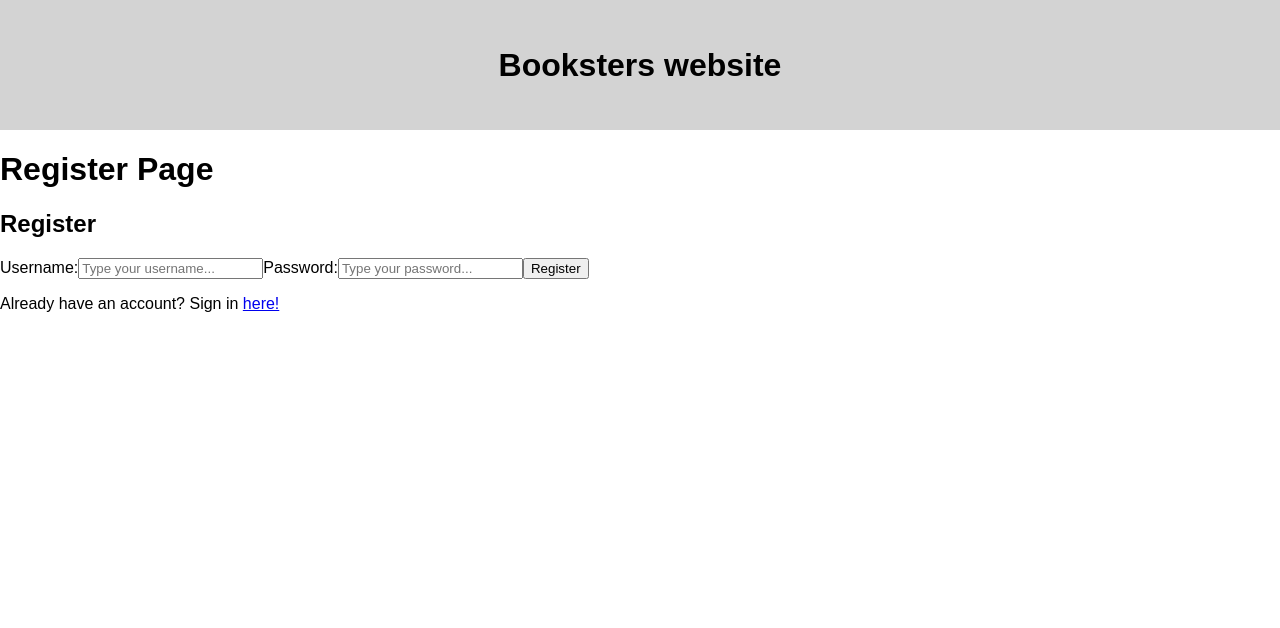
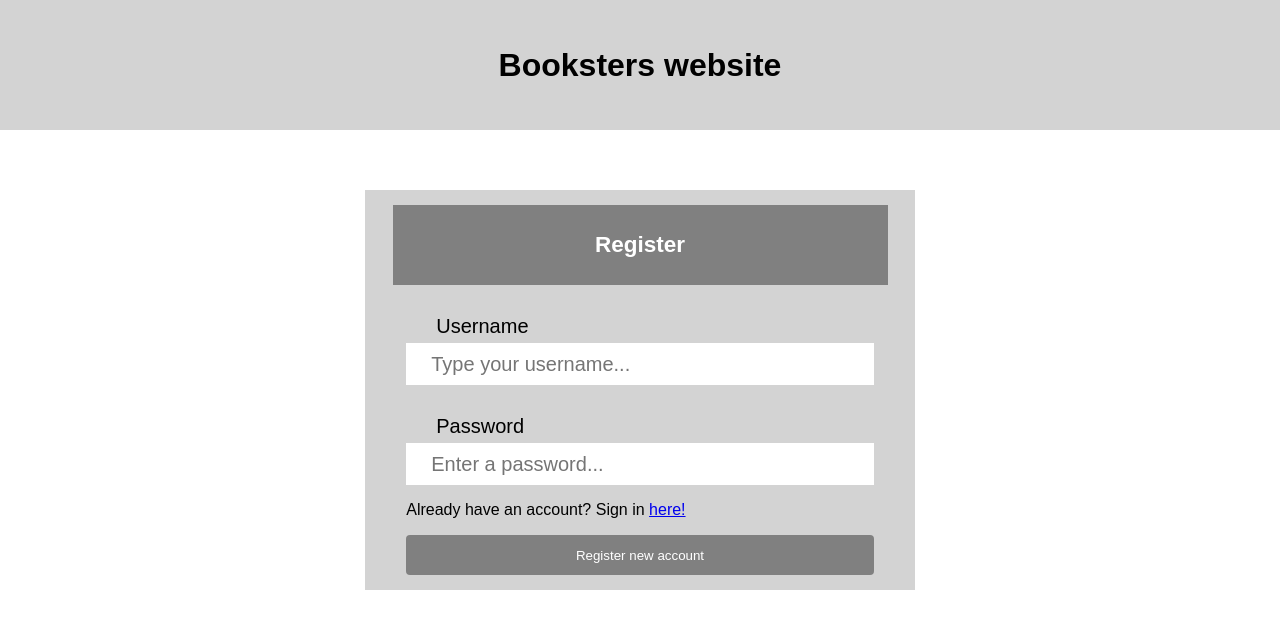
Before and after one commit to SiggeAlfredsson/bookster, a Vue app: page /register in a window 1280 px wide. Shown: the top 628 px of the page. Built offline with nearby package versions, Linux system fonts and the light colour scheme.

Commit message:
Implemented register, and css for that (copy of loginform css)

```diff
--- a/src/components/LoginForm.vue
+++ b/src/components/LoginForm.vue
@@ -90,7 +90,7 @@ export default {
 .container {
   /* border: 1px solid red; */
   width: 550px;
-  height: 450px;
+  height: 460px;
 
   display: flex;
   flex-direction: column;
@@ -106,7 +106,7 @@ header {
 
   width: 90%;
   height: 80px;
-  margin-bottom: 10px;
+  margin-bottom: 30px;
   /* border: 1px solid blue; */
   background-color: gray;
   display: flex;
@@ -174,10 +174,6 @@ header {
 
 }
 
-/* I know you can move the placeholder like this, but i liked how you start typing where the placeholder is instead of to the left of the placeholder, looks goofy*/
-/* ::placeholder {
-  padding-left: 25px;
-} */
 
 /* space beetween the two inputs */
 #username {
--- a/src/components/RegisterForm.vue
+++ b/src/components/RegisterForm.vue
@@ -1,20 +1,22 @@
 <template>
-  <div>
-    <h2>Register</h2>
-    <form @submit="register">
-      <label for="username">Username:</label>
-      <input type="text" id="username" v-model="username" required placeholder="Type your username..."/>
+  <div class="container">
+    <header>
+      <h2>Register</h2>
+    </header>
+    <form class="form" @submit="register">
+      <label for="username">Username</label>
+      <input type="text" id="username" v-model="username" required placeholder="Type your username..." />
 
-      <label for="password">Password:</label>
-      <input type="password" id="password" v-model="password" required placeholder="Type your password..."/>
-
-      <button type="submit">Register</button>
+      <label for="password">Password</label>
+      <input type="password" id="password" v-model="password" required placeholder="Enter a password..." />
+      <p>Already have an account? Sign in <router-link to="/login">here!</router-link></p>
+      <button class="button" type="submit">Register new account</button>
     </form>
-    <p>Already have an account? Sign in <router-link to="/login">here!</router-link></p>
   </div>
 </template>
 
 <script lang="ts">
+import router from "@/router";
 import axios from "axios";
 
 export default {
@@ -29,11 +31,12 @@ export default {
       event.preventDefault();
 
       try {
-        const response = await axios.post("localhost:3030/auth/login", {
+        const response = await axios.post("http://localhost:3000/auth/register", {
           username: this.username,
           password: this.password
         });
-        // console.log(response.data)
+        alert("Account created");
+        router.push("/login");
       } catch (error) {
         console.error(error);
       }
@@ -41,3 +44,95 @@ export default {
   }
 };
 </script>
+
+<style scoped>
+.container {
+  /* border: 1px solid red; */
+  width: 550px;
+  height: 400px;
+
+  display: flex;
+  flex-direction: column;
+  align-items: center;
+
+  background-color: lightgray;
+
+}
+
+header {
+
+  margin-top: 15px;
+
+  width: 90%;
+  height: 80px;
+  margin-bottom: 30px;
+  /* border: 1px solid blue; */
+  background-color: gray;
+  display: flex;
+  align-items: center;
+  justify-content: center;
+  color: white;
+  font-size: 15px;
+}
+
+.form {
+  display: flex;
+  flex-direction: column;
+  flex-grow: 1;
+  /* flex grow? */
+  /* border: 1px solid green; */
+  width: 85%;
+  /* align-items: center; */
+
+}
+
+.form button {
+  width: 100%;
+  height: 40px;
+  border-radius: 4px;
+  margin-left: auto;
+  margin-right: auto;
+  border: none;
+  margin-bottom: 10px;
+  cursor: pointer;
+}
+
+
+
+.button {
+  background-color: grey;
+  color: white;
+}
+
+.button:hover {
+  background-color: rgb(114, 114, 114);
+}
+
+.form p {
+  /* color: red; */
+}
+
+.form label {
+  font-size: 20px;
+  padding-left: 30px;
+  margin-bottom: 5px;
+}
+
+.form input {
+  outline: none;
+  border: none;
+  height: 40px;
+  padding-left: 25px;
+  font-size: 20px;
+
+}
+
+
+
+/* space beetween the two inputs */
+#username {
+  margin-bottom: 30px;
+}
+
+
+</style>
--- a/src/views/LoginView.vue
+++ b/src/views/LoginView.vue
@@ -1,6 +1,5 @@
 <template>
   <div class="container">
-    <!-- <h1>Login Page!</h1> what to do here?-->
     <LoginForm />
   </div>
 </template>
--- a/src/views/RegisterView.vue
+++ b/src/views/RegisterView.vue
@@ -1,6 +1,5 @@
 <template>
-  <div>
-    <h1>Register Page</h1>
+  <div class="container">
     <RegisterForm />
   </div>
 </template>
@@ -14,3 +13,11 @@ export default {
   }
 };
 </script>
+
+<style scoped>
+.container {
+  margin-top: 30px;
+  display: flex;
+  justify-content: center;
+}
+</style>
```
